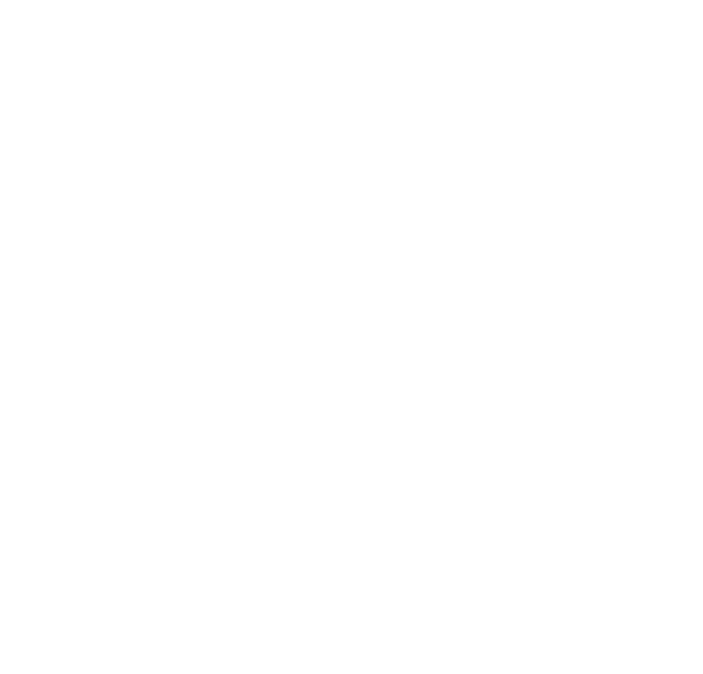
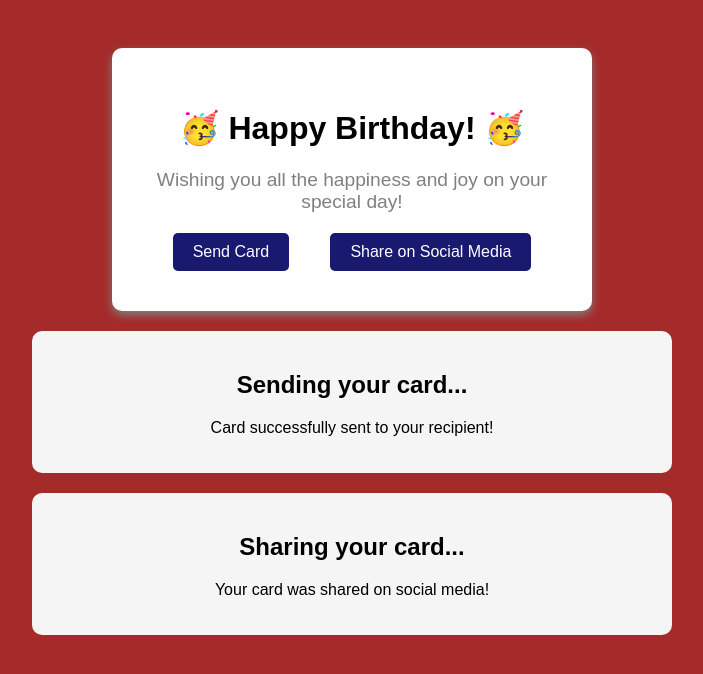
Before and after one commit to jripke74/fs-greeting-card, a plain HTML site: page index.html in a window 1280 px wide. Shown: the whole page, without its empty margins (288-991 px from the left). Drawn offline with Linux system fonts and the light colour scheme.

Commit message:
add html and css

```diff
--- a/index.html
+++ b/index.html
@@ -1,12 +1,33 @@
 <!DOCTYPE html>
-<html lang="and">
-<head>
-  <meta charset="UTF-8">
-  <meta name="vieport" content="width=device-width, initial-scale=1.0">
-  <title>Greeting Card</title>
-  <link rel="stylesheet" href="./styles.css">
-</head>
-<body>
+<html lang="en">
+  <head>
+    <meta charset="utf-8" />
+    <meta name="viewport" content="width=device-width, initial-scale=1.0" />
+    <title>Greeting Card</title>
+    <link href="styles.css" rel="stylesheet" />
+  </head>
+  <body>
+    <div class="card" id="greeting-card">
+      <h1>Happy Birthday!</h1>
 
-</body>
+      <p class="message">
+        Wishing you all the happiness and joy on your special day!
+      </p>
+
+      <div class="card-links">
+        <a href="#send" class="send-link">Send Card</a>
+        <a href="#share" class="share-link">Share on Social Media</a>
+      </div>
+    </div>
+
+    <section id="send">
+      <h2>Sending your card...</h2>
+      <p>Card successfully sent to your recipient!</p>
+    </section>
+
+    <section id="share">
+      <h2>Sharing your card...</h2>
+      <p>Your card was shared on social media!</p>
+    </section>
+  </body>
 </html>
--- a/styles.css
+++ b/styles.css
@@ -0,0 +1,80 @@
+body {
+  font-family: Arial, sans-serif;
+  padding: 40px;
+  text-align: center;
+  background-color: brown;
+}
+
+.card {
+  background-color: white;
+  max-width: 400px;
+  padding: 40px;
+  margin: 0 auto;
+  border-radius: 10px;
+  box-shadow: 0 4px 8px gray;
+  transition: transform 0.3s, background-color 0.3s ease
+}
+
+.card:hover {
+  background-color: khaki;
+  transform: scale(1.1);
+}
+
+h1::before {
+  content: "🥳 ";
+}
+
+h1::after {
+  content: " 🥳";
+}
+
+.message {
+  font-size: 1.2em;
+  color: gray;
+  margin-bottom: 20px;
+}
+
+.card-links {
+  margin-top: 20px;
+  display: flex;
+  justify-content: space-around;
+}
+
+.card-links a {
+  text-decoration: none;
+  font-size: 1em;
+  padding: 10px 20px;
+  border-radius: 5px;
+  color: white;
+  background-color: midnightblue;
+  transition: background-color 0.3s ease;
+}
+
+.card-links a:hover {
+  background-color: orangered;
+}
+
+.card-links a:active {
+  background-color: midnightblue;
+}
+
+.card-links a:focus {
+  outline: 2px solid yellow;
+}
+
+.card-links a:visited {
+  color: crimson;
+}
+
+
+section {
+  margin: 20px auto;
+  max-width: 600px;
+  background-color: whitesmoke;
+  padding: 20px;
+  border-radius: 10px;
+}
+
+section:hover{
+  transform: skewX(10deg);
+}
```
